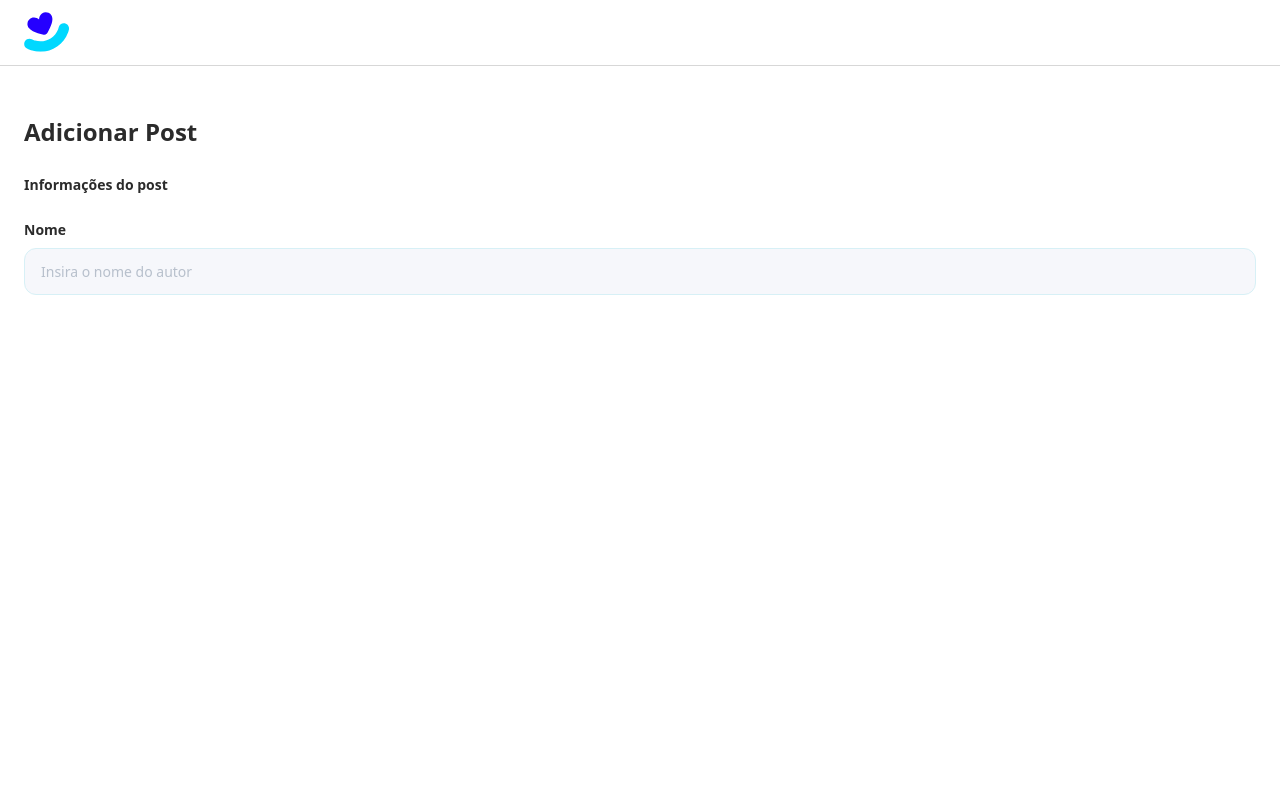
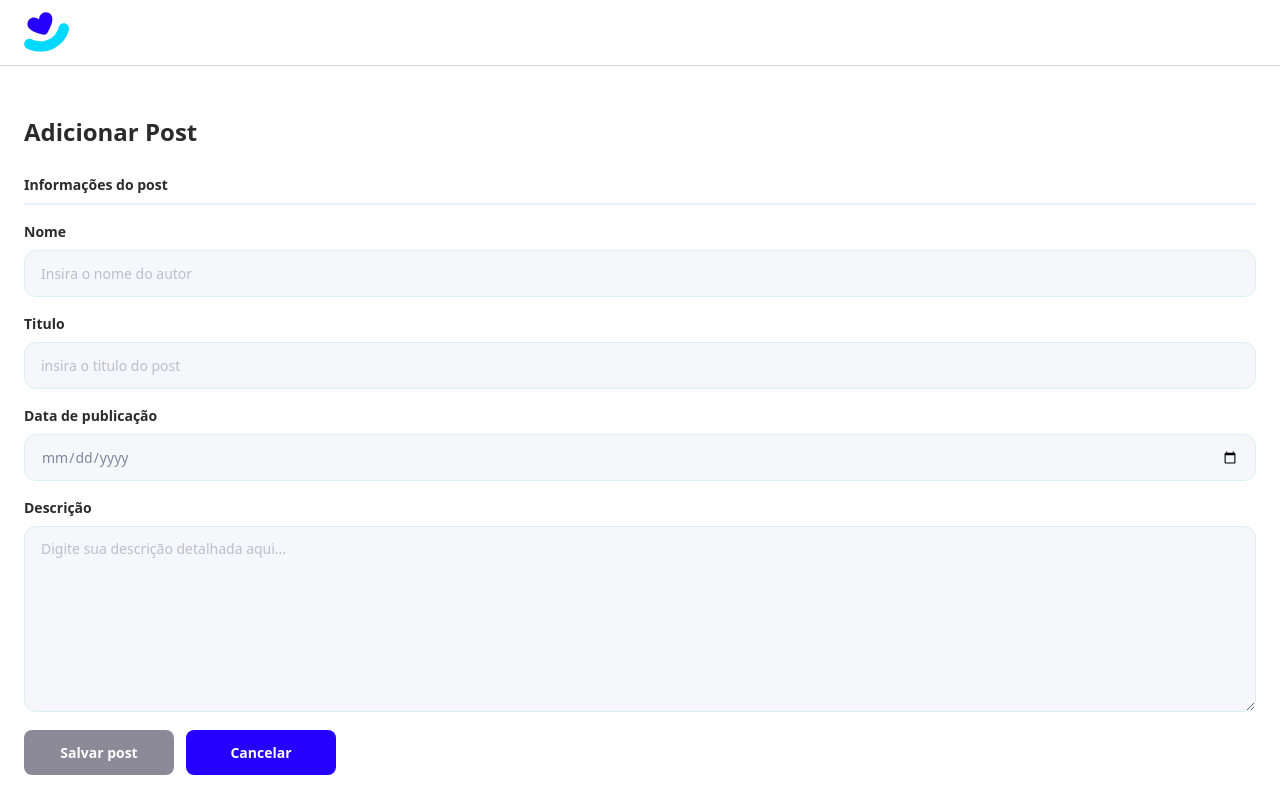
Before and after one commit to vitto2/blog-da-blue, a React (Vite) app: page / in a window 1280 px wide. Built offline with nearby package versions, Linux system fonts and the light colour scheme.

Commit message:
feat: implementa novos botões para página de adicionar post

```diff
--- a/src/components/AddPost.jsx
+++ b/src/components/AddPost.jsx
@@ -1,3 +1,5 @@
+import Button from "./Button";
+import ButtonLarge from "./ButtonLarge";
 import Header from "./Header";
 import InputText from "./InputText";
 
@@ -6,9 +8,38 @@ export default function AddPost() {
 		<div className="w-full">
 			<Header />
 			<section className="px-[1.5rem] pt-[3rem] text-[#2B2B2B]">
-				<h1 className="text-[1.5rem] font-semibold pb-[1.5rem]">Adicionar Post</h1>
-				<span className="block text-[14px] font-semibold pb-[1.5rem]">Informações do post</span>
-				<InputText label="Nome" placeholder="Insira o nome do autor" />
+				<h1 className="text-[1.5rem] font-semibold pb-[1.5rem]">
+					Adicionar Post
+				</h1>
+				<span className="block text-[14px] font-semibold pb-[.5rem] border-b-[2px] border-[#E8EDFF] mb-[1rem]">
+					Informações do post
+				</span>
+				<div>
+					<InputText
+						label="Nome"
+						placeholder="Insira o nome do autor"
+						type="text"
+					/>
+					<InputText
+						label="Titulo"
+						placeholder="insira o titulo do post"
+						type="text"
+					/>
+					<InputText label="Data de publicação" type="date" />
+					<div>
+						<label className="block font-semibold text-[.875rem] mb-[.5rem] ">
+							Descrição
+						</label>
+						<textarea
+							class="w-full border  p-3 text-sm focus:ring-2 focus:ring-blue-500 focus:outline-none rounded-xl border-[#D7F0F6] bg-[#F6F7FB] text-[.875rem] text-[#7A8A9D] px-[1rem] py-[.75rem]"
+							rows="8"
+							placeholder="Digite sua descrição detalhada aqui..."></textarea>
+					</div>
+					<div className="flex gap-[12px] mt-[12px]">
+						<ButtonLarge title="Salvar post" background={"bg-[#8C8A99]"} />
+						<ButtonLarge title="Cancelar" background={"bg-[#2500FF]"} />
+					</div>
+				</div>
 			</section>
 		</div>
 	);
--- /dev/null
+++ b/src/components/ButtonLarge.jsx
@@ -0,0 +1,10 @@
+export default function ButtonLarge({ title, background }) {
+	return (
+		<>
+			<button
+				className={`${background} w-[9.375rem] h-[2.8125rem] rounded-lg text-[#FFF] font-semibold text-[.875rem]`}>
+				{title}
+			</button>
+		</>
+	);
+}
--- a/src/components/InputText.jsx
+++ b/src/components/InputText.jsx
@@ -1,10 +1,16 @@
-export default function InputText({ label, placeholder, value, onChange }) {
+export default function InputText({
+	label,
+	placeholder,
+	value,
+	onChange,
+	type,
+}) {
 	return (
 		<div className="flex flex-col pb-[1rem]">
 			<label className="font-semibold text-[.875rem] pb-[.5rem]">{label}</label>
 			<input
 				className="text-[.875rem] text-[#7A8A9D] border px-[1rem] py-[.75rem] rounded-xl border-[#D7F0F6] bg-[#F6F7FB]"
-				type="text"
+				type={type}
 				placeholder={placeholder}
 				value={value}
 				onChange={onChange}
--- a/src/index.css
+++ b/src/index.css
@@ -4,8 +4,3 @@
 	font-family: figtree;
 	src: url("https://fonts.googleapis.com/css2?family=Figtree:ital,wght@0,300..900;1,300..900&display=swap");
 }
-
-
-@theme {
-	--font-figtree: Figtree, "sans-serif"
-}
```
